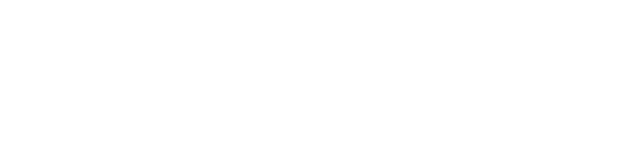
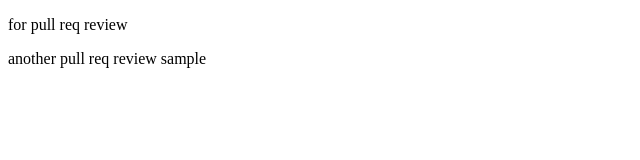
Before and after one commit to PUP-BSIT/playground-group-hypefive_appdev, a website: page index.html in a window 1280 px wide. Shown: the whole page, without its empty margins (0-640 px from the left). Drawn offline with Linux system fonts and the light colour scheme.

Commit message:
for practice

```diff
--- a/index.html
+++ b/index.html
@@ -6,6 +6,13 @@
     <title>Document</title>
 </head>
 <body>
+    <p>for pull req review</p>
+    <div>
+        <p>
+            another pull req review sample
+
+        </p>
+    </div>
     <script src="script.js"></script>
 </body>
 </html>
```
